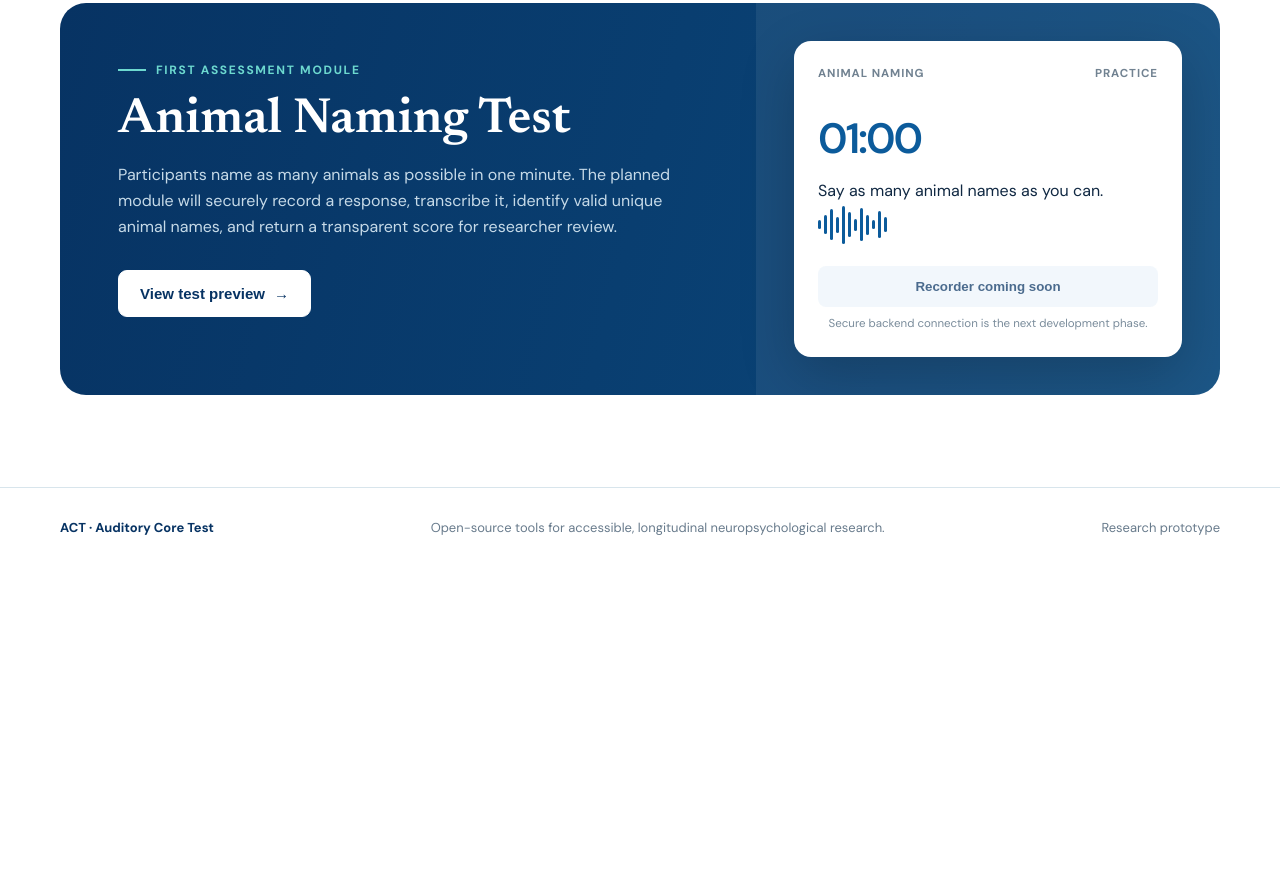
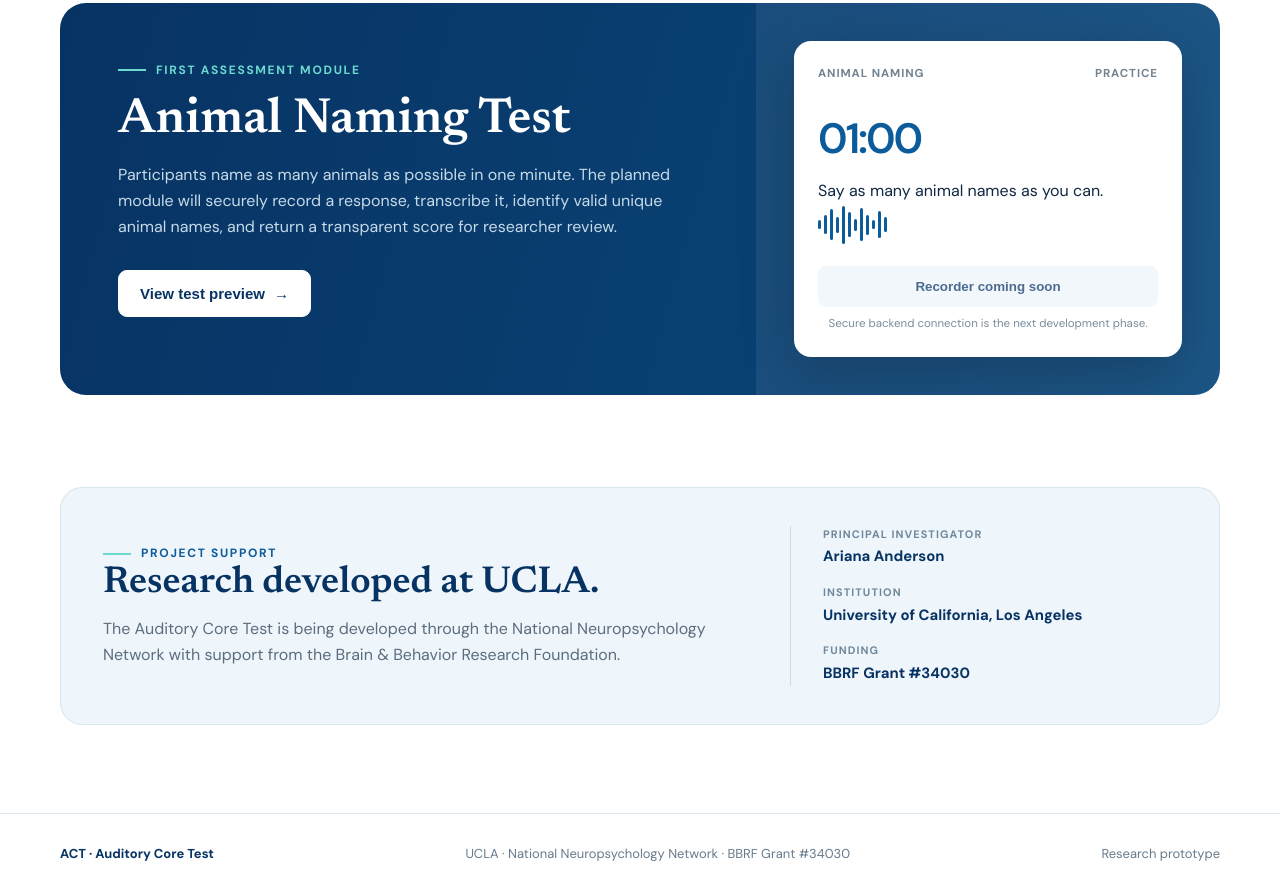
Before and after one commit to ArianaAnderson/act-toolbox, a plain HTML site: page index.html in a window 1280 px wide. Shown: the part 1414-2308 px from the top of the page. Before the commit the page ends 1983 px from the top, so only its background shows below. Drawn offline with Linux system fonts and the light colour scheme.

Commit message:
Add UCLA, NNN, PI, and BBRF grant attribution

```diff
--- a/index.html
+++ b/index.html
@@ -17,8 +17,8 @@
     .sound-card{background:var(--navy);border-radius:28px;padding:34px;color:white;box-shadow:var(--shadow);position:relative;overflow:hidden;min-height:405px;display:flex;flex-direction:column;justify-content:space-between}.sound-card:before{content:"";position:absolute;inset:auto -80px -120px auto;width:330px;height:330px;border-radius:50%;background:rgba(109,217,207,.13)}.sound-top{display:flex;justify-content:space-between;align-items:center}.sound-top span{font-size:.78rem;text-transform:uppercase;letter-spacing:.12em;color:#aed1e7}.mic{width:50px;height:50px;border-radius:50%;background:rgba(255,255,255,.1);display:grid;place-items:center}.mic svg{width:24px}.wave{height:150px;display:flex;align-items:center;justify-content:center;gap:5px}.wave i{display:block;width:4px;border-radius:4px;background:var(--aqua);height:var(--h);opacity:var(--o)}.sound-card h2{font-family:"Newsreader",serif;font-size:2rem;line-height:1.08;margin:0 0 9px}.sound-card p{font-size:.91rem;color:#c4d8e7;margin:0;max-width:350px}.status{display:inline-flex;align-items:center;gap:8px;font-size:.76rem;font-weight:700;letter-spacing:.05em;margin-top:20px}.status i{width:8px;height:8px;background:var(--aqua);border-radius:50%}
     .intro{padding:86px 0 58px}.section-head{display:grid;grid-template-columns:.7fr 1.3fr;gap:48px;margin-bottom:42px}.section-head h2{font-family:"Newsreader",serif;color:var(--navy);font-size:clamp(2.35rem,4vw,3.5rem);line-height:1.02;margin:0}.section-head p{margin:5px 0 0;color:var(--muted);font-size:1.05rem;max-width:670px}.cards{display:grid;grid-template-columns:repeat(3,1fr);gap:18px}.card{border:1px solid var(--line);border-radius:18px;padding:28px;background:#fff;transition:.2s}.card:hover{box-shadow:0 16px 45px rgba(7,51,99,.08);transform:translateY(-3px)}.icon{width:46px;height:46px;border-radius:12px;background:var(--sky);display:grid;place-items:center;color:var(--blue);margin-bottom:30px}.icon svg{width:23px}.card:nth-child(2) .icon{background:var(--mist);color:#177d75}.card:nth-child(3) .icon{background:#f3f1fb;color:#6658a8}.card .number{font-size:.71rem;letter-spacing:.13em;font-weight:700;color:#8a9aa8}.card h3{font-size:1.15rem;margin:9px 0 9px;color:var(--navy)}.card p{font-size:.92rem;color:var(--muted);margin:0}
     .animals{padding:74px 0 92px}.test-panel{background:linear-gradient(105deg,var(--navy),#0b497d);border-radius:26px;color:white;display:grid;grid-template-columns:1.2fr .8fr;overflow:hidden}.test-copy{padding:58px}.test-copy .eyebrow{color:var(--aqua)}.test-copy h2{font-family:"Newsreader",serif;font-size:3.1rem;line-height:1.04;margin:15px 0}.test-copy p{color:#c6dae8;max-width:590px}.test-copy .btn{margin-top:15px;background:white;color:var(--navy);border-color:white}.test-demo{background:rgba(255,255,255,.07);padding:38px;display:flex;align-items:center}.mini{width:100%;background:white;color:var(--ink);border-radius:17px;padding:24px;box-shadow:0 18px 55px rgba(0,0,0,.2)}.mini-top{display:flex;justify-content:space-between;font-size:.72rem;text-transform:uppercase;font-weight:700;letter-spacing:.08em;color:#718291}.timer{color:var(--blue);font-size:2.65rem;font-weight:600;letter-spacing:-.05em;margin:22px 0 5px}.meter{display:flex;height:42px;align-items:center;gap:3px}.meter i{width:3px;background:var(--blue);height:var(--h);border-radius:3px}.record{margin-top:20px;width:100%;border:0;background:var(--sky);color:var(--navy);padding:13px;border-radius:8px;font-weight:700}.record:disabled{opacity:.72;cursor:not-allowed}.soon{text-align:center;color:#7a8c9b;font-size:.72rem;margin-top:8px}
-    footer{border-top:1px solid var(--line);padding:30px 0;color:#687b8c}.footer-row{display:flex;align-items:center;justify-content:space-between;gap:20px;font-size:.81rem}.footer-brand{font-weight:700;color:var(--navy)}
-    @media(max-width:850px){.navlinks a:not(.nav-cta){display:none}.hero{padding:65px 0}.hero-grid,.section-head,.test-panel{grid-template-columns:1fr}.hero-grid{gap:45px}.sound-card{min-height:355px}.cards{grid-template-columns:1fr}.section-head{gap:18px}.test-copy{padding:40px 30px}.test-demo{padding:30px}.footer-row{align-items:flex-start;flex-direction:column}.brand small{display:none}}
+    .institution{padding:0 0 88px}.institution-panel{border:1px solid var(--line);border-radius:22px;background:var(--sky);padding:38px 42px;display:grid;grid-template-columns:1.25fr .75fr;gap:42px;align-items:center}.institution h2{font-family:"Newsreader",serif;color:var(--navy);font-size:2.35rem;line-height:1.08;margin:0 0 12px}.institution p{color:var(--muted);margin:0;max-width:680px}.project-meta{border-left:1px solid #cbdde8;padding-left:32px;display:grid;gap:15px}.project-meta div{display:grid;gap:2px}.project-meta small{text-transform:uppercase;letter-spacing:.1em;font-size:.68rem;font-weight:700;color:#71889a}.project-meta strong{color:var(--navy);font-size:.93rem}footer{border-top:1px solid var(--line);padding:30px 0;color:#687b8c}.footer-row{display:flex;align-items:center;justify-content:space-between;gap:20px;font-size:.81rem}.footer-brand{font-weight:700;color:var(--navy)}
+    @media(max-width:850px){.navlinks a:not(.nav-cta){display:none}.hero{padding:65px 0}.hero-grid,.section-head,.test-panel,.institution-panel{grid-template-columns:1fr}.project-meta{border-left:0;border-top:1px solid #cbdde8;padding:25px 0 0}.hero-grid{gap:45px}.sound-card{min-height:355px}.cards{grid-template-columns:1fr}.section-head{gap:18px}.test-copy{padding:40px 30px}.test-demo{padding:30px}.footer-row{align-items:flex-start;flex-direction:column}.brand small{display:none}}
     @media(max-width:480px){.wrap{width:min(100% - 28px,1160px)}header{height:70px}.brand b{font-size:.92rem}.nav-cta{padding:8px 12px;font-size:.8rem}h1{font-size:3.5rem}.hero p{font-size:1.03rem}.sound-card{padding:26px}.test-copy h2{font-size:2.45rem}.actions{flex-direction:column}.btn{width:100%}}
     @media(prefers-reduced-motion:reduce){html{scroll-behavior:auto}.card,.btn{transition:none}}
   </style>
@@ -42,7 +42,7 @@
         <div>
           <div class="eyebrow">Open-source neuropsychology</div>
           <h1>Listen.<br>Measure.<br>Understand.</h1>
-          <p>ACT brings cognitive assessment, symptom monitoring, and vocal-affect measures together in one accessible research platform—designed for remote, longitudinal studies.</p>
+          <p>Developed at UCLA, ACT brings cognitive assessment, symptom monitoring, and vocal-affect measures together in one accessible research platform—designed for remote, longitudinal studies.</p>
           <div class="actions"><a class="btn primary" href="#assessments">Explore assessments <span aria-hidden="true">→</span></a><a class="btn secondary" href="#research">For research teams</a></div>
         </div>
         <div class="sound-card" aria-label="Illustration of an audio assessment">
@@ -70,7 +70,13 @@
         <div class="test-demo"><div class="mini"><div class="mini-top"><span>Animal naming</span><span>Practice</span></div><div class="timer">01:00</div><div>Say as many animal names as you can.</div><div class="meter" aria-hidden="true"><i style="--h:9px"></i><i style="--h:19px"></i><i style="--h:31px"></i><i style="--h:16px"></i><i style="--h:38px"></i><i style="--h:25px"></i><i style="--h:12px"></i><i style="--h:33px"></i><i style="--h:20px"></i><i style="--h:9px"></i><i style="--h:27px"></i><i style="--h:15px"></i></div><button class="record" disabled>Recorder coming soon</button><div class="soon">Secure backend connection is the next development phase.</div></div></div>
       </div>
     </section>
+    <section class="institution" aria-labelledby="institution-title">
+      <div class="wrap institution-panel">
+        <div><div class="eyebrow">Project support</div><h2 id="institution-title">Research developed at UCLA.</h2><p>The Auditory Core Test is being developed through the National Neuropsychology Network with support from the Brain &amp; Behavior Research Foundation.</p></div>
+        <div class="project-meta"><div><small>Principal investigator</small><strong>Ariana Anderson</strong></div><div><small>Institution</small><strong>University of California, Los Angeles</strong></div><div><small>Funding</small><strong>BBRF Grant #34030</strong></div></div>
+      </div>
+    </section>
   </main>
-  <footer><div class="wrap footer-row"><span class="footer-brand">ACT · Auditory Core Test</span><span>Open-source tools for accessible, longitudinal neuropsychological research.</span><span>Research prototype</span></div></footer>
+  <footer><div class="wrap footer-row"><span class="footer-brand">ACT · Auditory Core Test</span><span>UCLA · National Neuropsychology Network · BBRF Grant #34030</span><span>Research prototype</span></div></footer>
 </body>
 </html>
```
